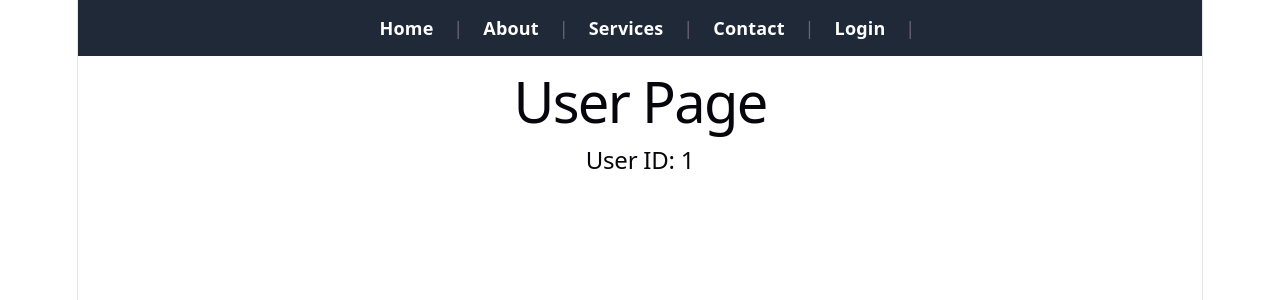
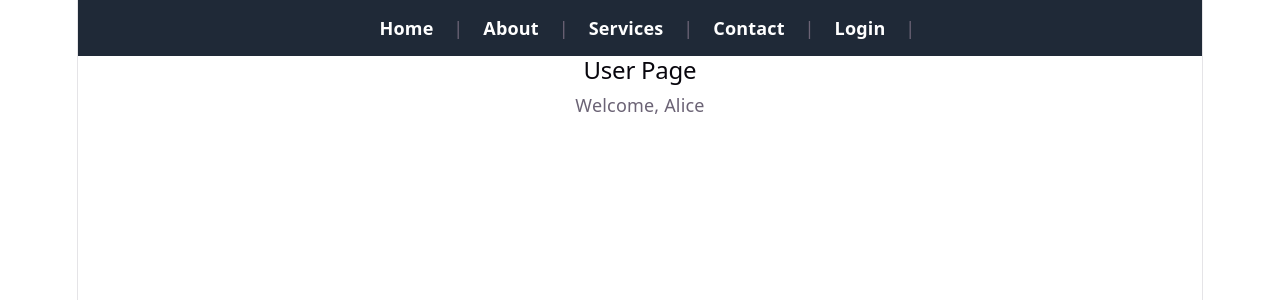
Before and after one commit to Md-Abul-Kalam-Azad-318/react-learning, a React (Vite) app: page /user/1 in a window 1280 px wide. Shown: the top 300 px of the page. Built offline with nearby package versions, Linux system fonts and the light colour scheme.

Commit message:
Topic (Part 12): useParams dynamic routes

```diff
--- a/src/App.jsx
+++ b/src/App.jsx
@@ -37,6 +37,7 @@ const App = () => {
             <Route path = "profile" element = {<Profile />} />
             <Route path = "settings" element = {<Settings />}/>
             <Route path = "reports" element = {<Reports />}/>
+            <Route path = "user/:id" element = {<User />}/>
         </Route>
     </Routes>
     </div>
--- a/src/pages/User.jsx
+++ b/src/pages/User.jsx
@@ -3,18 +3,38 @@ import { useParams } from 'react-router-dom';
 
 function User() {
 
+  const users = [
+    {id: 1, name: "Alice"},
+    {id: 2, name: "Bob"},
+    {id: 3, name: "Charlie"},
+    {id: 4, name: "Azad"},
+    {id: 5, name: "Sakib"},
+    {id: 6, name: "Hasan"}
+  ]
+
     //const params = useParams();
     const {id} = useParams();
+    const user = users.find(
+      (user) =>user.id === Number(id)
+    );
 
   return (
     <div>
-        <h1>User Page</h1>
+        <h2>User Page</h2>
 
         {/* <h2>User ID: {params.id}</h2> */}
-        <h2>User ID: {id}</h2>
+        {/* <h2>User ID: {id}</h2>
+        <p>Wecome to User {id}'s profile.</p> */}
+
+        {
+          user? (<p>Welcome, {user.name}</p>): (<p>User not found.</p>)
+        }
+
+
 
     </div>
   );
+
 }
 
 export default User;
```
